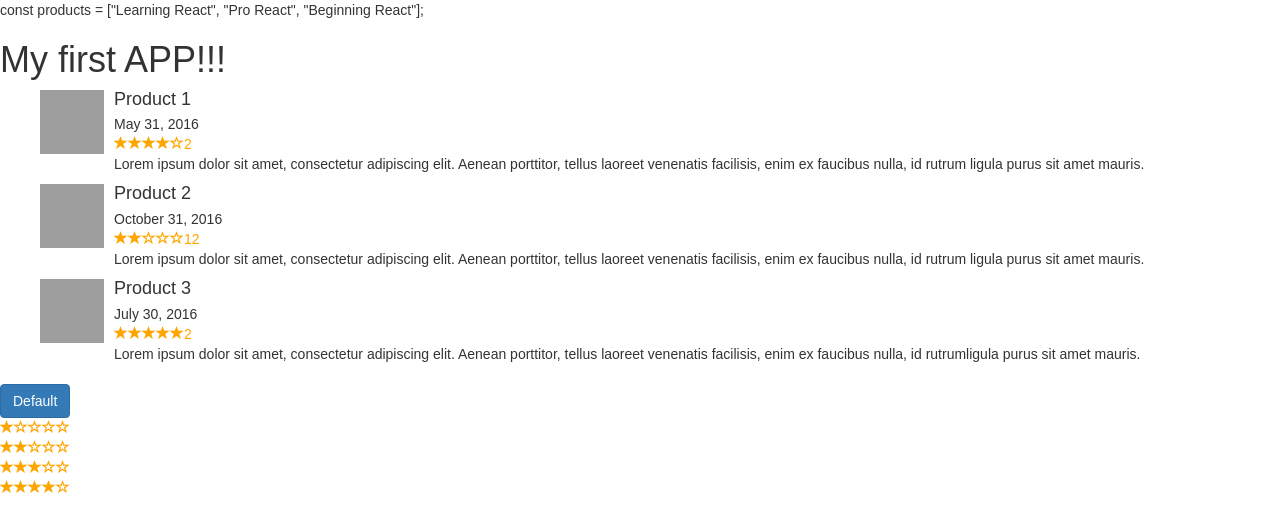
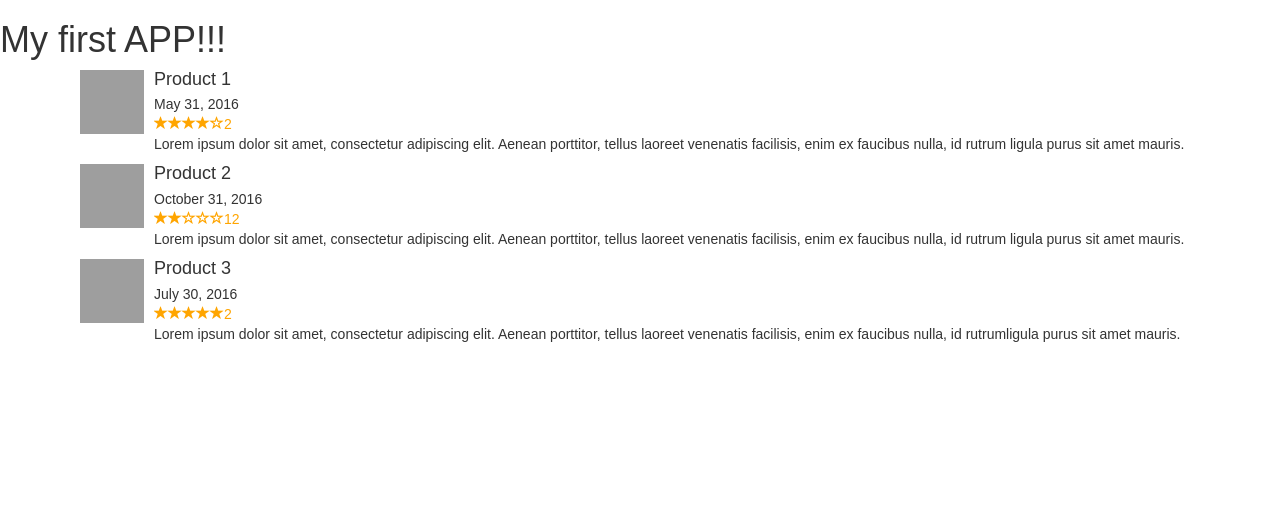
Before and after one commit to samuraiball/beginning-react, a React (Create React App) app: page / in a window 1280 px wide. Shown: the top 532 px of the page. Built offline with nearby package versions, Linux system fonts and the light colour scheme; grey boxes are pictures that could not be loaded.

Commit message:
{}でJSの記述ができる

```diff
--- a/public/index.html
+++ b/public/index.html
@@ -13,7 +13,6 @@
 
     <!--add bootstrap reference-->
     <link rel="stylesheet" href="https://maxcdn.bootstrapcdn.com/bootstrap/3.3.7/css/bootstrap.min.css">
-    const products = ["Learning React", "Pro React", "Beginning React"];
     <!--
       Notice the use of %PUBLIC_URL% in the tags above.
       It will be replaced with the URL of the `public` folder during the build.
--- a/src/App.js
+++ b/src/App.js
@@ -14,13 +14,6 @@ class App extends Component {
             <div>
                 <h1>My first APP!!!</h1>
                 <Products/>
-                <Button bsStyle="primary" disabled={!isValid}>Default</Button>
-
-                <Rating rating="1"/>
-                <Rating rating="2"/>
-                <Rating rating="3"/>
-                <Rating rating="4"/>
-
             </div>
         );
     }
--- a/src/Products.js
+++ b/src/Products.js
@@ -49,11 +49,18 @@ class Products extends Component {
         return (
             <div>
                 <ul>
-                    {productsList}
+                    {productsList.length > 0 &&
+                    <ul>{productsList}</ul>
+                    }
+
+                    {productsList.length === 0 &&
+                    <ul>No product to display</ul>
+                    }
                 </ul>
             </div>
         );
     }
+
 }
 
 export default Products;
```
